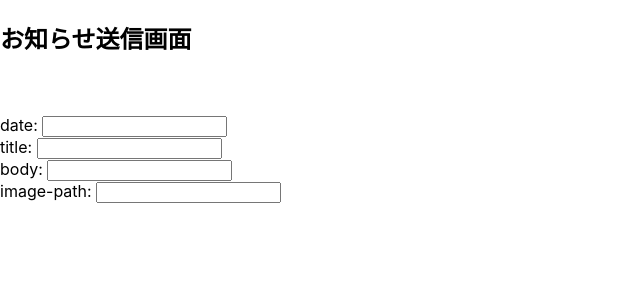
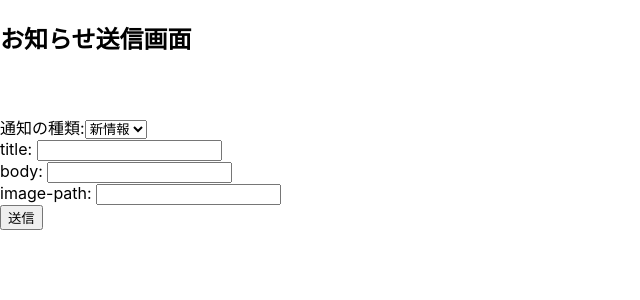
Before and after one commit to ueno12345/latin1_one_client, a React (Create React App) app: page /inbox in a window 1280 px wide. Shown: the top 300 px of the page, without its empty margins (0-640 px from the left). Built offline with nearby package versions, Linux system fonts and the light colour scheme.

Commit message:
Add selctor

```diff
--- a/src/components/inbox_register_form.tsx
+++ b/src/components/inbox_register_form.tsx
@@ -6,8 +6,14 @@ function InboxForm(){
       <br />
       <form action="http://localhost:4000/register/inbox" method="post" className="inbox">
         <div className="inbox">
-          <label htmlFor="date">date: </label>
-          <input type="text" name="date" id="date" required />
+          <label>
+            通知の種類:
+            <select name="topic" id="topic" defaultValue="information">
+              <option value="shop">新店舗</option>
+              <option value="product">新商品</option>
+              <option value="information">新情報</option>
+            </select>
+          </label>
         </div>
         <div className="inbox">
           <label htmlFor="title">title: </label>
@@ -21,6 +27,9 @@ function InboxForm(){
           <label htmlFor="image">image-path: </label>
           <input type="text" name="image" id="image" required />
         </div>
+        <div className="inbox">
+          <input type="submit" value="送信" />
+        </div>
       </form>
     </div>
   );
--- a/src/components/notification_form.tsx
+++ b/src/components/notification_form.tsx
@@ -6,8 +6,14 @@ function NotificationForm(){
     <br />
       <form action="http://localhost:4000/notifications/whole" method="post" className="notification">
         <div className="notification">
-          <label htmlFor="topic">topic: </label>
-          <input type="text" name="topic" id="topic" required />
+          <label>
+            通知の種類:
+            <select name="topic" id="topic" defaultValue="information">
+              <option value="shop">新店舗</option>
+              <option value="product">新商品</option>
+              <option value="information">新情報</option>
+            </select>
+          </label>
         </div>
         <div className="notification">
           <label htmlFor="title">title: </label>
--- a/src/components/register_form.tsx
+++ b/src/components/register_form.tsx
@@ -5,6 +5,7 @@ function RegisterForm(){
       <br />
       <br />
       <form action="http://localhost:4000/register/data" method="post" className="registerForm">
+        <div className="category">
           <label>
           登録・更新情報種類:
             <select name="category" id="category" defaultValue="shops">
@@ -12,9 +13,6 @@ function RegisterForm(){
               <option value="products">商品情報</option>
             </select>
           </label>
-        <div className="registerForm">
-          <label htmlFor="date">date: </label>
-          <input type="text" name="date" id="date" required />
         </div>
         <div className="registerForm">
           <label htmlFor="title">title: </label>
```
Lines whose indentation alone changed are shown as unchanged.
